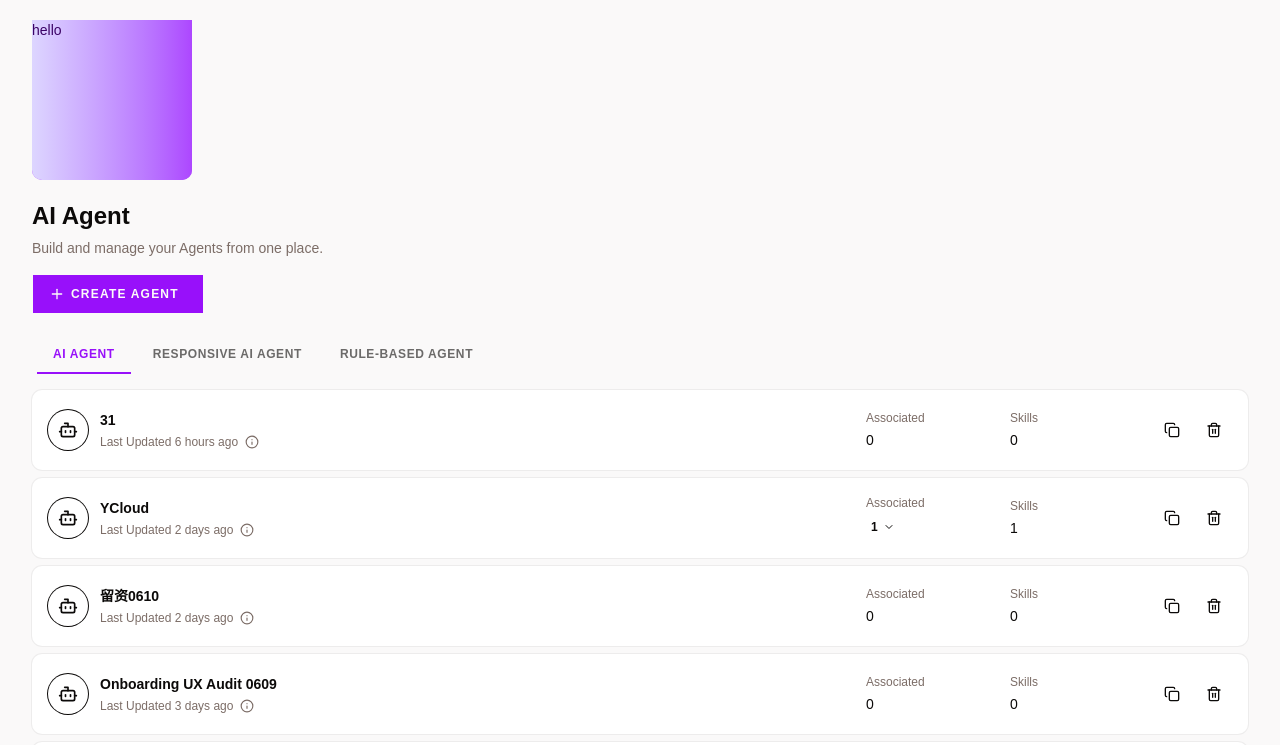
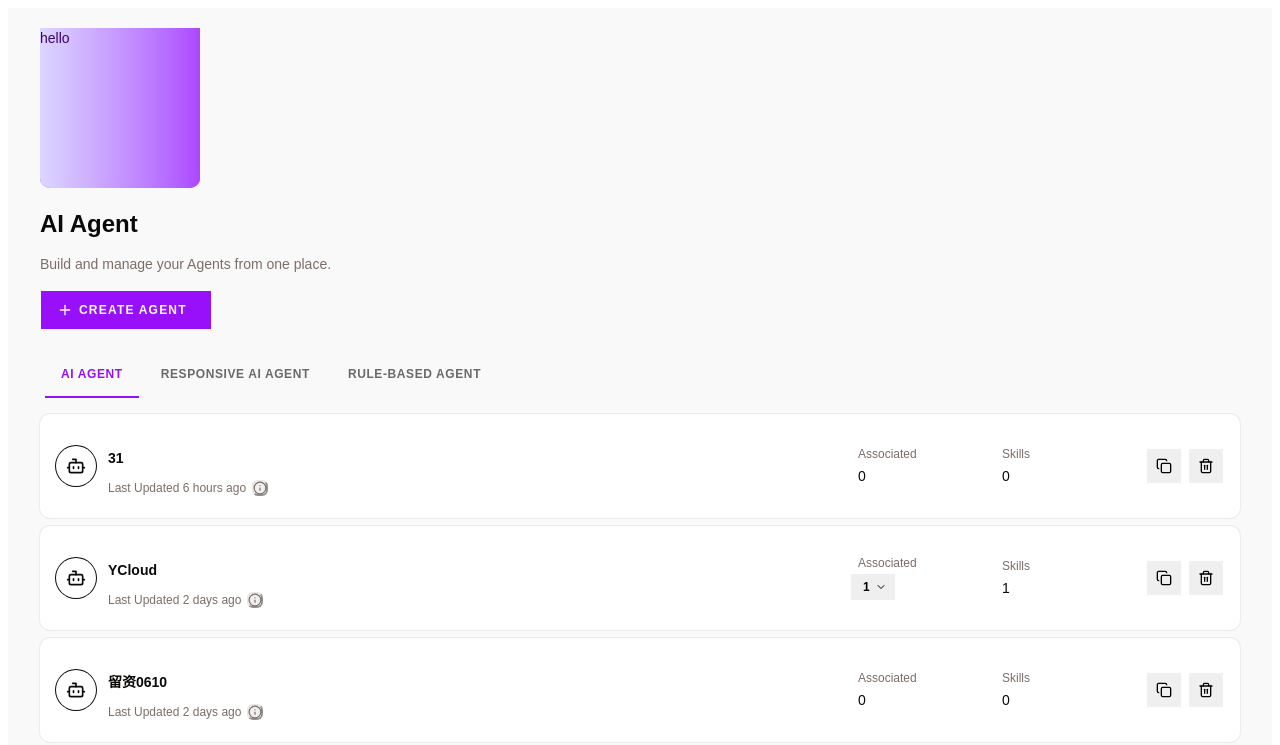
Before and after one commit to wushiji1995/ycloud-ui, a React (Vite) app: page / in a window 1280 px wide. Shown: the top 745 px of the page. Built offline with nearby package versions, Linux system fonts and the light colour scheme.

Commit message:
refactor: share ycloud ui theme

```diff
--- a/registry.json
+++ b/registry.json
@@ -8,8 +8,8 @@
       "type": "registry:style",
       "title": "YCloud UI theme",
       "description": "Shared Tailwind CSS 4 layers and YCloud UI design tokens without Tailwind preflight.",
-      "dependencies": ["tailwindcss"],
-      "devDependencies": ["@tailwindcss/postcss"],
+      "dependencies": ["tailwindcss", "tw-animate-css"],
+      "devDependencies": ["@tailwindcss/postcss", "shadcn"],
       "files": [
         {
           "path": "src/styles/ycloud-ui.css",
--- a/src/index.css
+++ b/src/index.css
@@ -1,123 +1,7 @@
-@import "tailwindcss";
-@import "tw-animate-css";
-@import "shadcn/tailwind.css";
+@import "./styles/ycloud-ui.css";
 @import "@fontsource-variable/inter";
 @import "@fontsource-variable/noto-sans";
 @import "@fontsource-variable/playfair-display";
-
-@custom-variant dark (&:is(.dark *));
-
-@theme inline {
-  --font-heading: "Playfair Display Variable", serif;
-  --font-sans: "Noto Sans Variable", sans-serif;
-  --color-sidebar-ring: var(--sidebar-ring);
-  --color-sidebar-border: var(--sidebar-border);
-  --color-sidebar-accent-foreground: var(--sidebar-accent-foreground);
-  --color-sidebar-accent: var(--sidebar-accent);
-  --color-sidebar-primary-foreground: var(--sidebar-primary-foreground);
-  --color-sidebar-primary: var(--sidebar-primary);
-  --color-sidebar-foreground: var(--sidebar-foreground);
-  --color-sidebar: var(--sidebar);
-  --color-chart-5: var(--chart-5);
-  --color-chart-4: var(--chart-4);
-  --color-chart-3: var(--chart-3);
-  --color-chart-2: var(--chart-2);
-  --color-chart-1: var(--chart-1);
-  --color-ring: var(--ring);
-  --color-input: var(--input);
-  --color-border: var(--border);
-  --color-destructive: var(--destructive);
-  --color-accent-foreground: var(--accent-foreground);
-  --color-accent: var(--accent);
-  --color-muted-foreground: var(--muted-foreground);
-  --color-muted: var(--muted);
-  --color-secondary-foreground: var(--secondary-foreground);
-  --color-secondary: var(--secondary);
-  --color-primary-foreground: var(--primary-foreground);
-  --color-primary: var(--primary);
-  --color-popover-foreground: var(--popover-foreground);
-  --color-popover: var(--popover);
-  --color-card-foreground: var(--card-foreground);
-  --color-card: var(--card);
-  --color-foreground: var(--foreground);
-  --color-background: var(--background);
-  --radius-sm: calc(var(--radius) * 0.6);
-  --radius-md: calc(var(--radius) * 0.8);
-  --radius-lg: var(--radius);
-  --radius-xl: calc(var(--radius) * 1.4);
-  --radius-2xl: calc(var(--radius) * 1.8);
-  --radius-3xl: calc(var(--radius) * 2.2);
-  --radius-4xl: calc(var(--radius) * 2.6);
-}
-
-:root {
-  --background: oklch(1 0 0);
-  --foreground: oklch(0.147 0.004 49.3);
-  --card: oklch(1 0 0);
-  --card-foreground: oklch(0.147 0.004 49.3);
-  --popover: oklch(1 0 0);
-  --popover-foreground: oklch(0.147 0.004 49.3);
-  --primary: oklch(55.8% 0.288 302.321);
-  --primary-foreground: oklch(0.986 0.002 67.8);
-  --secondary: oklch(0.96 0.002 17.2);
-  --secondary-foreground: oklch(0.214 0.009 43.1);
-  --muted: oklch(0.96 0.002 17.2);
-  --muted-foreground: oklch(0.547 0.021 43.1);
-  --accent: oklch(0.96 0.002 17.2);
-  --accent-foreground: oklch(0.214 0.009 43.1);
-  --destructive: oklch(0.577 0.245 27.325);
-  --border: oklch(0.922 0.005 34.3);
-  --input: oklch(0.922 0.005 34.3);
-  --ring: oklch(71.4% 0.203 305.504);
-  --chart-1: oklch(90.2% 0.063 306.703);
-  --chart-2: oklch(71.4% 0.203 305.504);
-  --chart-3: oklch(55.8% 0.288 302.321);
-  --chart-4: oklch(43.8% 0.218 303.724);
-  --chart-5: oklch(29.1% 0.149 302.717);
-  --radius: 0.625rem;
-  --sidebar: oklch(0.986 0.002 67.8);
-  --sidebar-foreground: oklch(0.147 0.004 49.3);
-  --sidebar-primary: oklch(55.8% 0.288 302.321);
-  --sidebar-primary-foreground: oklch(0.986 0.002 67.8);
-  --sidebar-accent: oklch(0.96 0.002 17.2);
-  --sidebar-accent-foreground: oklch(0.214 0.009 43.1);
-  --sidebar-border: oklch(0.922 0.005 34.3);
-  --sidebar-ring: oklch(0.714 0.014 41.2);
-}
-
-.dark {
-  --background: oklch(0.147 0.004 49.3);
-  --foreground: oklch(0.986 0.002 67.8);
-  --card: oklch(0.214 0.009 43.1);
-  --card-foreground: oklch(0.986 0.002 67.8);
-  --popover: oklch(0.214 0.009 43.1);
-  --popover-foreground: oklch(0.986 0.002 67.8);
-  --primary: oklch(71.4% 0.203 305.504);
-  --primary-foreground: oklch(29.1% 0.149 302.717);
-  --secondary: oklch(0.268 0.011 36.5);
-  --secondary-foreground: oklch(0.986 0.002 67.8);
-  --muted: oklch(0.268 0.011 36.5);
-  --muted-foreground: oklch(0.714 0.014 41.2);
-  --accent: oklch(0.268 0.011 36.5);
-  --accent-foreground: oklch(0.986 0.002 67.8);
-  --destructive: oklch(0.704 0.191 22.216);
-  --border: oklch(1 0 0 / 10%);
-  --input: oklch(1 0 0 / 15%);
-  --ring: oklch(71.4% 0.203 305.504);
-  --chart-1: oklch(90.2% 0.063 306.703);
-  --chart-2: oklch(71.4% 0.203 305.504);
-  --chart-3: oklch(55.8% 0.288 302.321);
-  --chart-4: oklch(43.8% 0.218 303.724);
-  --chart-5: oklch(29.1% 0.149 302.717);
-  --sidebar: oklch(0.214 0.009 43.1);
-  --sidebar-foreground: oklch(0.986 0.002 67.8);
-  --sidebar-primary: oklch(71.4% 0.203 305.504);
-  --sidebar-primary-foreground: oklch(0.986 0.002 67.8);
-  --sidebar-accent: oklch(0.268 0.011 36.5);
-  --sidebar-accent-foreground: oklch(0.986 0.002 67.8);
-  --sidebar-border: oklch(1 0 0 / 10%);
-  --sidebar-ring: oklch(0.547 0.021 43.1);
-}
 
 @layer base {
   * {
--- a/src/styles/ycloud-ui.css
+++ b/src/styles/ycloud-ui.css
@@ -2,10 +2,27 @@
 
 @import 'tailwindcss/theme.css' layer(theme);
 @import 'tailwindcss/utilities.css' layer(utilities);
+@import 'tw-animate-css';
+@import 'shadcn/tailwind.css';
 
 @custom-variant dark (&:is(.dark *));
 
 @theme inline {
+  --font-heading: 'Playfair Display Variable', serif;
+  --font-sans: 'Noto Sans Variable', sans-serif;
+  --color-sidebar-ring: var(--sidebar-ring);
+  --color-sidebar-border: var(--sidebar-border);
+  --color-sidebar-accent-foreground: var(--sidebar-accent-foreground);
+  --color-sidebar-accent: var(--sidebar-accent);
+  --color-sidebar-primary-foreground: var(--sidebar-primary-foreground);
+  --color-sidebar-primary: var(--sidebar-primary);
+  --color-sidebar-foreground: var(--sidebar-foreground);
+  --color-sidebar: var(--sidebar);
+  --color-chart-5: var(--chart-5);
+  --color-chart-4: var(--chart-4);
+  --color-chart-3: var(--chart-3);
+  --color-chart-2: var(--chart-2);
+  --color-chart-1: var(--chart-1);
   --color-ring: var(--ring);
   --color-input: var(--input);
   --color-border: var(--border);
@@ -18,28 +35,86 @@
   --color-secondary: var(--secondary);
   --color-primary-foreground: var(--primary-foreground);
   --color-primary: var(--primary);
+  --color-popover-foreground: var(--popover-foreground);
+  --color-popover: var(--popover);
+  --color-card-foreground: var(--card-foreground);
+  --color-card: var(--card);
   --color-foreground: var(--foreground);
   --color-background: var(--background);
   --radius-sm: calc(var(--radius) * 0.6);
   --radius-md: calc(var(--radius) * 0.8);
   --radius-lg: var(--radius);
   --radius-xl: calc(var(--radius) * 1.4);
+  --radius-2xl: calc(var(--radius) * 1.8);
+  --radius-3xl: calc(var(--radius) * 2.2);
+  --radius-4xl: calc(var(--radius) * 2.6);
 }
 
 :root {
-  --background: #ffffff;
-  --foreground: #1a1e22;
-  --primary: #16b364;
-  --primary-foreground: #ffffff;
-  --secondary: #f4f6f8;
-  --secondary-foreground: #1a1e22;
-  --muted: #f4f6f8;
-  --muted-foreground: #697586;
-  --accent: #eef7f1;
-  --accent-foreground: #1a1e22;
-  --destructive: #d92d20;
-  --border: #d9d9d9;
-  --input: #d9d9d9;
-  --ring: #16b364;
-  --radius: 0.5rem;
+  --background: oklch(1 0 0);
+  --foreground: oklch(0.147 0.004 49.3);
+  --card: oklch(1 0 0);
+  --card-foreground: oklch(0.147 0.004 49.3);
+  --popover: oklch(1 0 0);
+  --popover-foreground: oklch(0.147 0.004 49.3);
+  --primary: oklch(55.8% 0.288 302.321);
+  --primary-foreground: oklch(0.986 0.002 67.8);
+  --secondary: oklch(0.96 0.002 17.2);
+  --secondary-foreground: oklch(0.214 0.009 43.1);
+  --muted: oklch(0.96 0.002 17.2);
+  --muted-foreground: oklch(0.547 0.021 43.1);
+  --accent: oklch(0.96 0.002 17.2);
+  --accent-foreground: oklch(0.214 0.009 43.1);
+  --destructive: oklch(0.577 0.245 27.325);
+  --border: oklch(0.922 0.005 34.3);
+  --input: oklch(0.922 0.005 34.3);
+  --ring: oklch(71.4% 0.203 305.504);
+  --chart-1: oklch(90.2% 0.063 306.703);
+  --chart-2: oklch(71.4% 0.203 305.504);
+  --chart-3: oklch(55.8% 0.288 302.321);
+  --chart-4: oklch(43.8% 0.218 303.724);
+  --chart-5: oklch(29.1% 0.149 302.717);
+  --radius: 0.625rem;
+  --sidebar: oklch(0.986 0.002 67.8);
+  --sidebar-foreground: oklch(0.147 0.004 49.3);
+  --sidebar-primary: oklch(55.8% 0.288 302.321);
+  --sidebar-primary-foreground: oklch(0.986 0.002 67.8);
+  --sidebar-accent: oklch(0.96 0.002 17.2);
+  --sidebar-accent-foreground: oklch(0.214 0.009 43.1);
+  --sidebar-border: oklch(0.922 0.005 34.3);
+  --sidebar-ring: oklch(0.714 0.014 41.2);
 }
+
+.dark {
+  --background: oklch(0.147 0.004 49.3);
+  --foreground: oklch(0.986 0.002 67.8);
+  --card: oklch(0.214 0.009 43.1);
+  --card-foreground: oklch(0.986 0.002 67.8);
+  --popover: oklch(0.214 0.009 43.1);
+  --popover-foreground: oklch(0.986 0.002 67.8);
+  --primary: oklch(71.4% 0.203 305.504);
+  --primary-foreground: oklch(29.1% 0.149 302.717);
+  --secondary: oklch(0.268 0.011 36.5);
+  --secondary-foreground: oklch(0.986 0.002 67.8);
+  --muted: oklch(0.268 0.011 36.5);
+  --muted-foreground: oklch(0.714 0.014 41.2);
+  --accent: oklch(0.268 0.011 36.5);
+  --accent-foreground: oklch(0.986 0.002 67.8);
+  --destructive: oklch(0.704 0.191 22.216);
+  --border: oklch(1 0 0 / 10%);
+  --input: oklch(1 0 0 / 15%);
+  --ring: oklch(71.4% 0.203 305.504);
+  --chart-1: oklch(90.2% 0.063 306.703);
+  --chart-2: oklch(71.4% 0.203 305.504);
+  --chart-3: oklch(55.8% 0.288 302.321);
+  --chart-4: oklch(43.8% 0.218 303.724);
+  --chart-5: oklch(29.1% 0.149 302.717);
+  --sidebar: oklch(0.214 0.009 43.1);
+  --sidebar-foreground: oklch(0.986 0.002 67.8);
+  --sidebar-primary: oklch(71.4% 0.203 305.504);
+  --sidebar-primary-foreground: oklch(0.986 0.002 67.8);
+  --sidebar-accent: oklch(0.268 0.011 36.5);
+  --sidebar-accent-foreground: oklch(0.986 0.002 67.8);
+  --sidebar-border: oklch(1 0 0 / 10%);
+  --sidebar-ring: oklch(0.547 0.021 43.1);
+}
```
